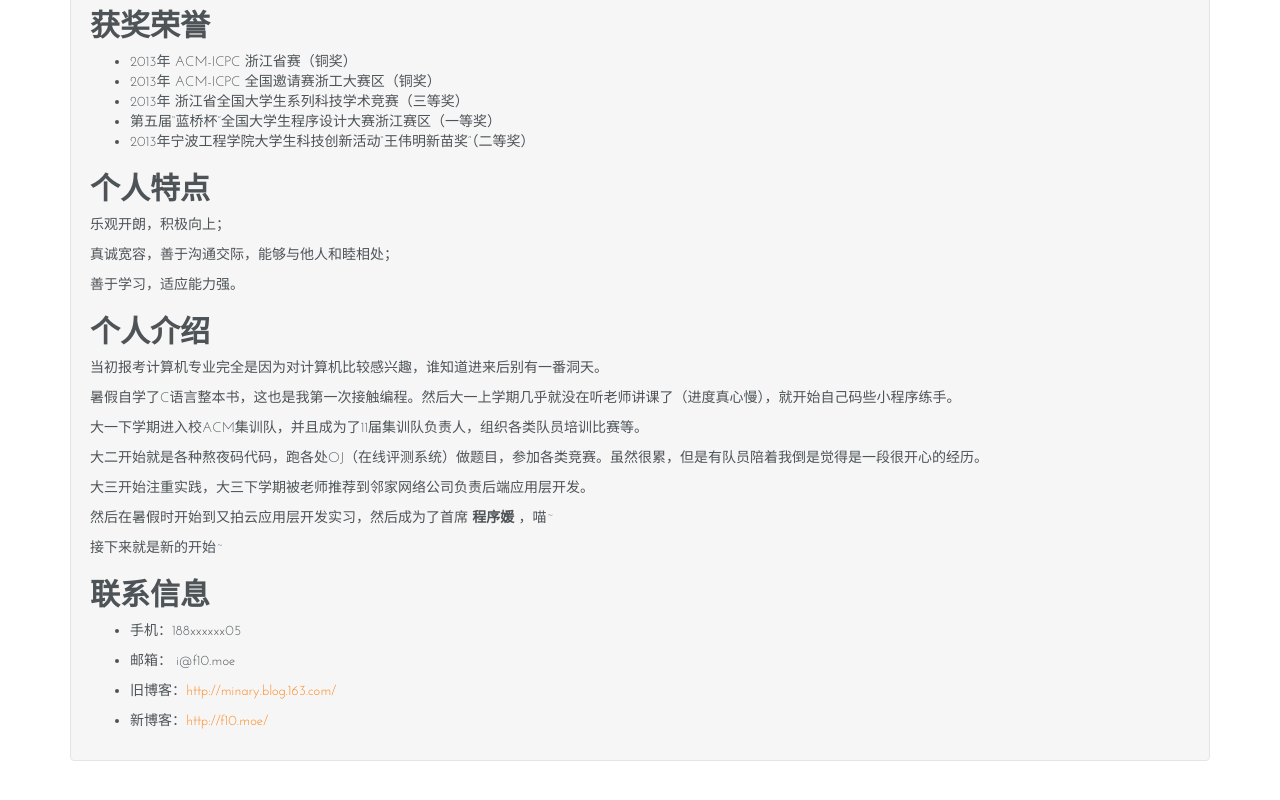
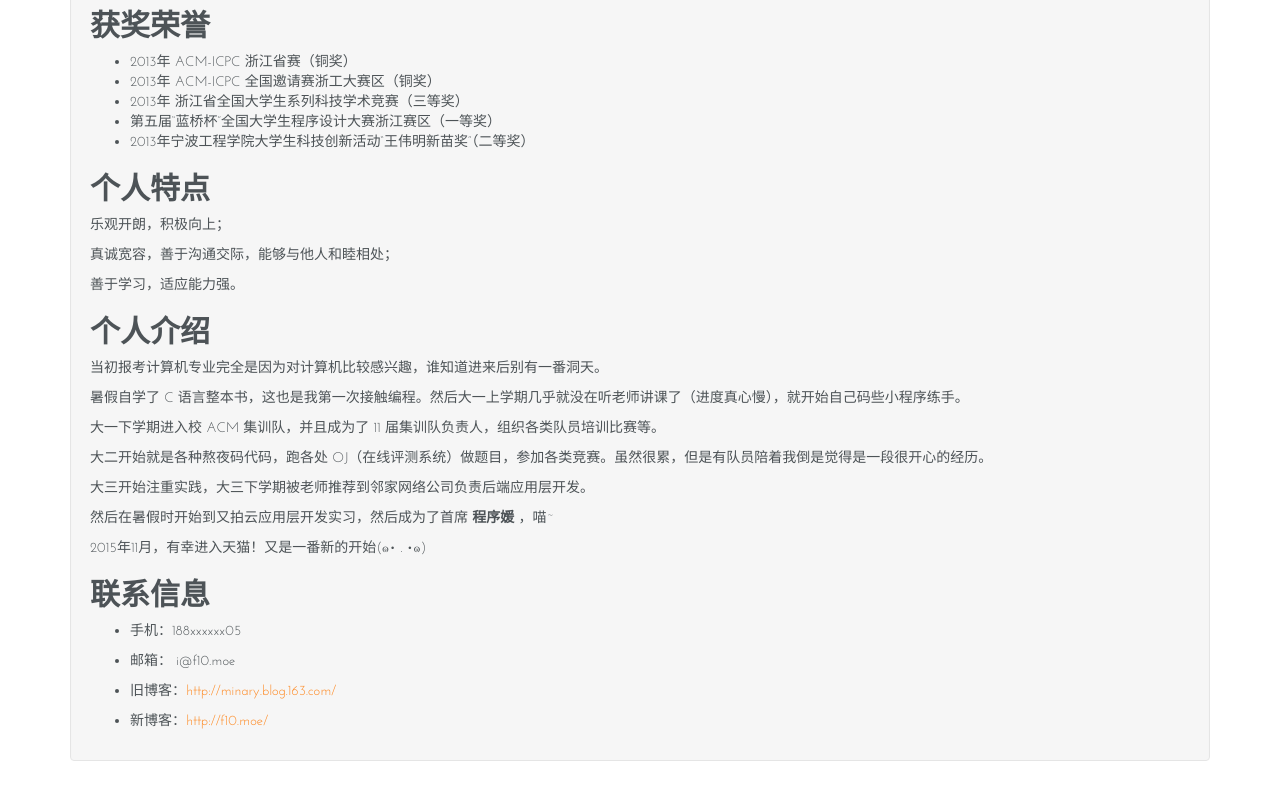
Before and after one commit to Amunu/amunu.github.io, a plain HTML site: page curriculumvitae/index.html in a window 1280 px wide. Shown: the part 1412-2212 px from the top of the page. Drawn offline with Linux system fonts and the light colour scheme; a script that the page names is missing; a web font is replaced by a local one.

Commit message:
Site updated: 2015-11-05 10:13:30

```diff
--- a/curriculumvitae/index.html
+++ b/curriculumvitae/index.html
@@ -94,7 +94,7 @@
         <h1>About</h1>
 
         <div class="time-info">
-发表于:<time datetime="2015-11-04T14:48:25.000Z" itemprop="datePublished">2015-11-04</time>，更新于:<time datetime="2015-11-04T14:48:25.000Z" itemprop="dateModified">2015-11-04</time>，By <a href="http://f10.moe" title="Minary">Minary</a>
+发表于:<time datetime="2015-11-05T02:11:37.000Z" itemprop="datePublished">2015-11-05</time>，更新于:<time datetime="2015-11-05T02:11:37.000Z" itemprop="dateModified">2015-11-05</time>，By <a href="http://f10.moe" title="Minary">Minary</a>
         </div>
 
         <div class="post-body-inner">
@@ -154,12 +154,12 @@
 <p>真诚宽容，善于沟通交际，能够与他人和睦相处；</p>
 <p>善于学习，适应能力强。</p>
 <h2 id="个人介绍">个人介绍</h2><p>当初报考计算机专业完全是因为对计算机比较感兴趣，谁知道进来后别有一番洞天。</p>
-<p>暑假自学了C语言整本书，这也是我第一次接触编程。然后大一上学期几乎就没在听老师讲课了（进度真心慢），就开始自己码些小程序练手。</p>
-<p>大一下学期进入校ACM集训队，并且成为了11届集训队负责人，组织各类队员培训比赛等。</p>
-<p>大二开始就是各种熬夜码代码，跑各处OJ（在线评测系统）做题目，参加各类竞赛。虽然很累，但是有队员陪着我倒是觉得是一段很开心的经历。</p>
+<p>暑假自学了 C 语言整本书，这也是我第一次接触编程。然后大一上学期几乎就没在听老师讲课了（进度真心慢），就开始自己码些小程序练手。</p>
+<p>大一下学期进入校 ACM 集训队，并且成为了 11 届集训队负责人，组织各类队员培训比赛等。</p>
+<p>大二开始就是各种熬夜码代码，跑各处 OJ（在线评测系统）做题目，参加各类竞赛。虽然很累，但是有队员陪着我倒是觉得是一段很开心的经历。</p>
 <p>大三开始注重实践，大三下学期被老师推荐到邻家网络公司负责后端应用层开发。</p>
 <p>然后在暑假时开始到又拍云应用层开发实习，然后成为了首席 <strong>程序媛</strong> ，喵~</p>
-<p>接下来就是新的开始~</p>
+<p>2015年11月，有幸进入天猫！又是一番新的开始(๑• . •๑)</p>
 <h2 id="联系信息">联系信息</h2><ul>
 <li><p>手机：188xxxxxx05</p>
 </li>
```
